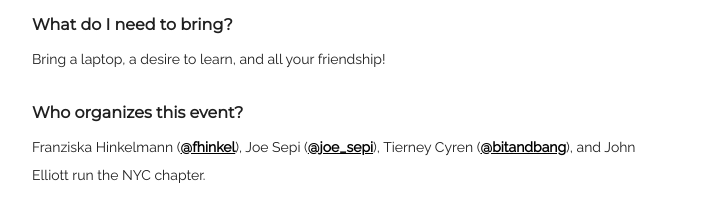
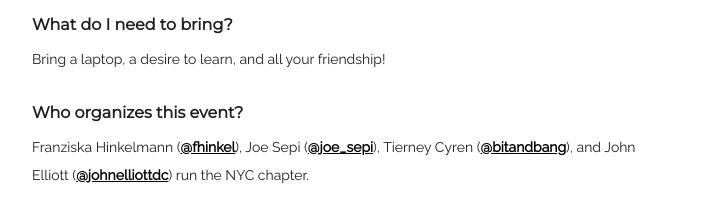
Before and after one commit to nodeschool/nyc, a website: page docs-src/index.mustache in a window 1280 px wide. Shown: the part 1020-1236 px from the top of the page, without its empty margins (383-1085 px from the left). Drawn offline with nearby package versions, Linux system fonts and the light colour scheme; files that its build step writes are made by us from their sources; files whose address does not match are found by name.

Commit message:
Add John's contact info

```diff
--- a/docs-src/index.mustache
+++ b/docs-src/index.mustache
@@ -99,7 +99,7 @@
               <h4 class="faq__subheading">Who organizes this event?</h4>
             </dt>
             <dd class="faq__answer">
-              Franziska Hinkelmann (<a href="https://twitter.com/fhinkel">@fhinkel</a>), Joe Sepi (<a href="https://twitter.com/joe_sepi">@joe_sepi</a>), Tierney Cyren (<a href="https://twitter.com/bitandbang">@bitandbang</a>), and John Elliott run the NYC chapter.
+              Franziska Hinkelmann (<a href="https://twitter.com/fhinkel">@fhinkel</a>), Joe Sepi (<a href="https://twitter.com/joe_sepi">@joe_sepi</a>), Tierney Cyren (<a href="https://twitter.com/bitandbang">@bitandbang</a>), and John Elliott (<a href="https://twitter.com/johnelliottdc">@johnelliottdc</a>) run the NYC chapter.
             </dd>
 
             <dt class="faq__question">
```
Also changed, not shown: README.md, docs/index.html.
